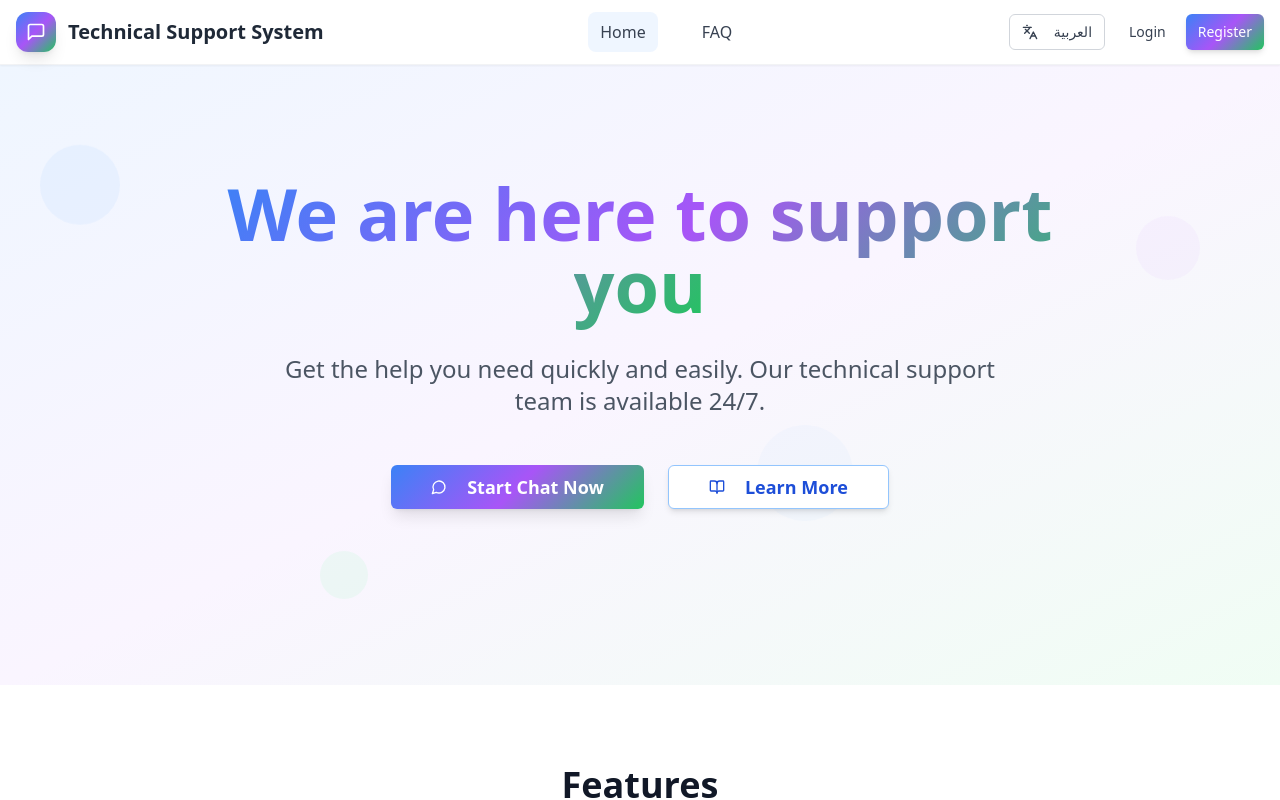
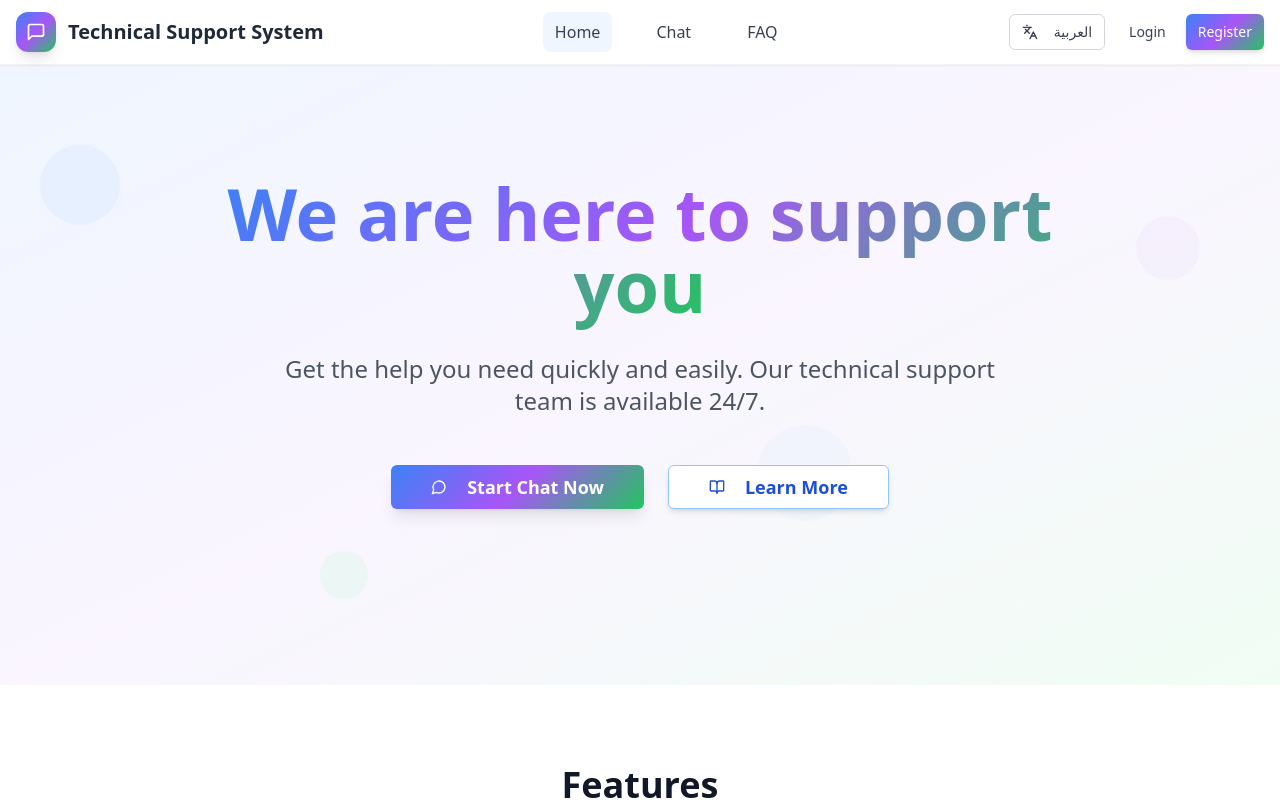
Before and after one commit to mohammedemran-a/support-chat, a React (Vite) app: page / in a window 1280 px wide. Shown: the top 800 px of the page. Built offline with nearby package versions, Linux system fonts and the light colour scheme.

Commit message:
Re-add chat button to header
Reverted the removal of the chat button from the header component.

```diff
--- a/src/components/Header.tsx
+++ b/src/components/Header.tsx
@@ -58,7 +58,6 @@ const Header = () => {
             >
               {t('home')}
             </Link>
-            {isAuthenticated && (
             <Link
               to="/chat"
               className={`text-gray-700 hover:text-brand-blue-600 transition-colors font-medium px-3 py-2 rounded-lg hover:bg-brand-blue-50 ${
@@ -67,7 +66,6 @@ const Header = () => {
             >
               {t('chat')}
             </Link>
-            )}
             {userProfile?.role === 'admin' && (
               <Link
                 to="/admin"
@@ -161,7 +159,6 @@ const Header = () => {
               >
                 {t('home')}
               </Link>
-              {isAuthenticated && (
               <Link
                 to="/chat"
                 className={`text-gray-700 hover:text-brand-blue-600 transition-colors font-medium px-3 py-2 rounded-lg hover:bg-brand-blue-50 ${
@@ -170,7 +167,6 @@ const Header = () => {
               >
                 {t('chat')}
               </Link>
-              )}
               {userProfile?.role === 'admin' && (
                 <Link
                   to="/admin"
```
Lines whose indentation alone changed are shown as unchanged.
